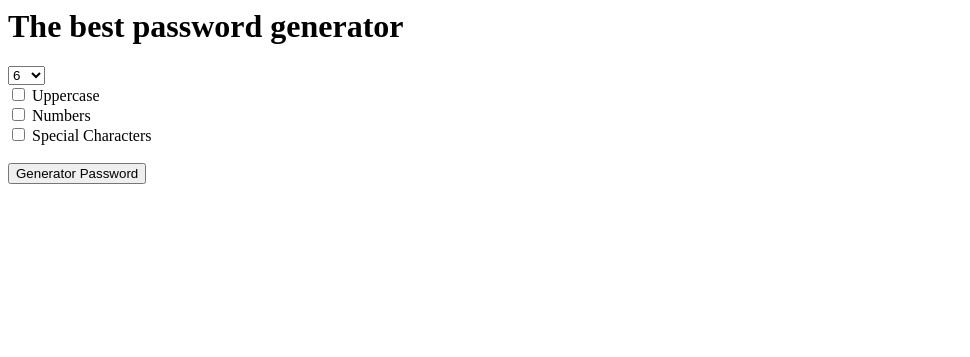
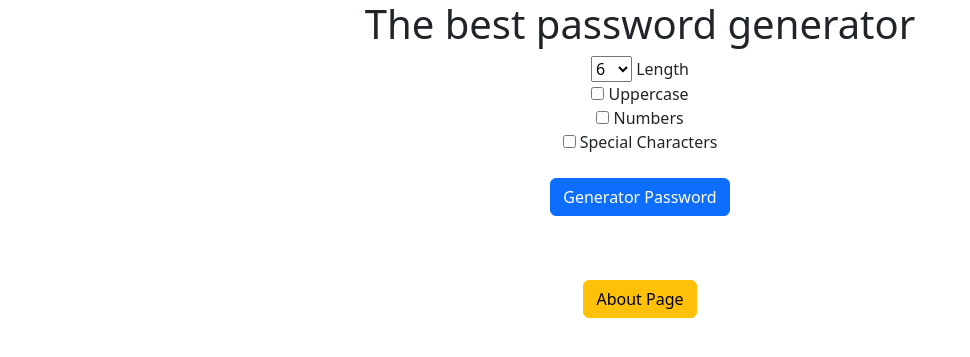
Before and after one commit to Alukon/password_generator-prj, a Django app: template password_generator/generator/templates/generator/home.html in a window 1280 px wide. Shown: the top 357 px of the page, without its empty margins (0-970 px from the left). Run offline with Django 3.2, Linux system fonts and the light colour scheme; the template is opened without the code that fills it, so the values that code supplies are empty.

Commit message:
version 1.0.0.2

```diff
--- /dev/null
+++ b/password_generator/generator/templates/generator/about.html
@@ -0,0 +1 @@
+<h1> Description </h1>
--- a/password_generator/generator/templates/generator/home.html
+++ b/password_generator/generator/templates/generator/home.html
@@ -1,3 +1,7 @@
+<link rel="stylesheet" href="https://cdn.jsdelivr.net/npm/bootstrap@5.2.2/dist/css/bootstrap.min.css" rel="stylesheet" integrity="sha384-Zenh87qX5JnK2Jl0vWa8Ck2rdkQ2Bzep5IDxbcnCeuOxjzrPF/et3URy9Bv1WTRi" crossorigin="anonymous">
+
+<div class="container text-center">
+
 <h1> The best password generator</h1>
 
 <form action="{% url 'password' %}">
@@ -11,7 +15,7 @@
         <option value="12">12</option>
         <option value="13">13</option>
         <option value="14">14</option>
-    </select>
+    </select> Length
     <br>
     <input type="checkbox" name="uppercase">  Uppercase
     <br>
@@ -20,5 +24,9 @@
     <input type="checkbox" name="special">  Special Characters
     <br>
     <br>
-    <input type="submit" value="Generator Password">
+    <input type="submit" value="Generator Password" class="btn btn-primary">
 </form>
+<br>
+<br>
+<a href="{% url 'about' %}" class="btn btn-warning">About Page</a>
+</div>
--- a/password_generator/generator/views.py
+++ b/password_generator/generator/views.py
@@ -5,6 +5,9 @@ import random
 # Create your views here.
 def home(request):
     return render(request, 'generator/home.html')
+
+def about(request):
+    return render(request, 'generator/about.html')
 
 def password(request):
     characters = list('abcdefghijklmnopqrstuvwxyz')
--- a/password_generator/password_generator/urls.py
+++ b/password_generator/password_generator/urls.py
@@ -19,4 +19,5 @@ from generator import views
 urlpatterns = [
     path('', views.home, name='home'),
     path('password/', views.password, name='password'),
+    path('about/', views.about, name='about'),
 ]
```
Also changed, not shown: password_generator/generator/templates/generator/password.html (+7 -2 lines).
